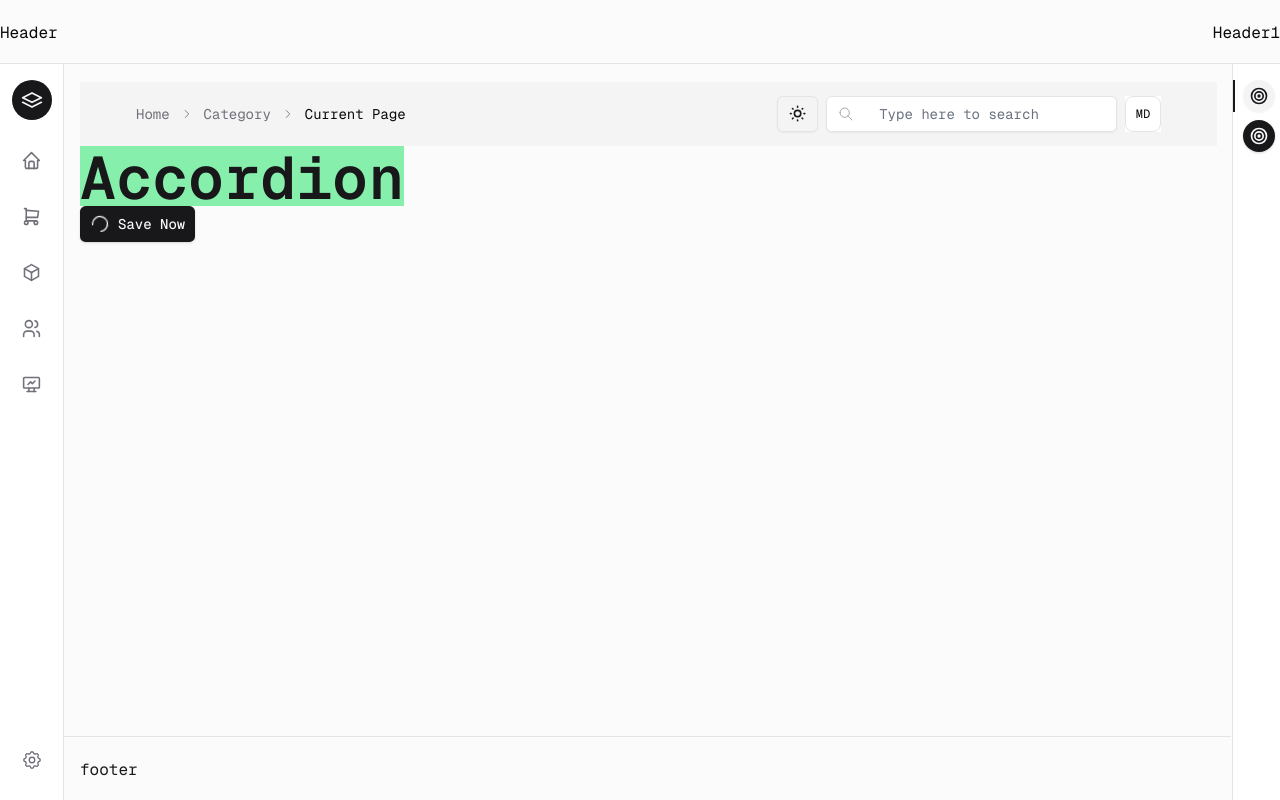
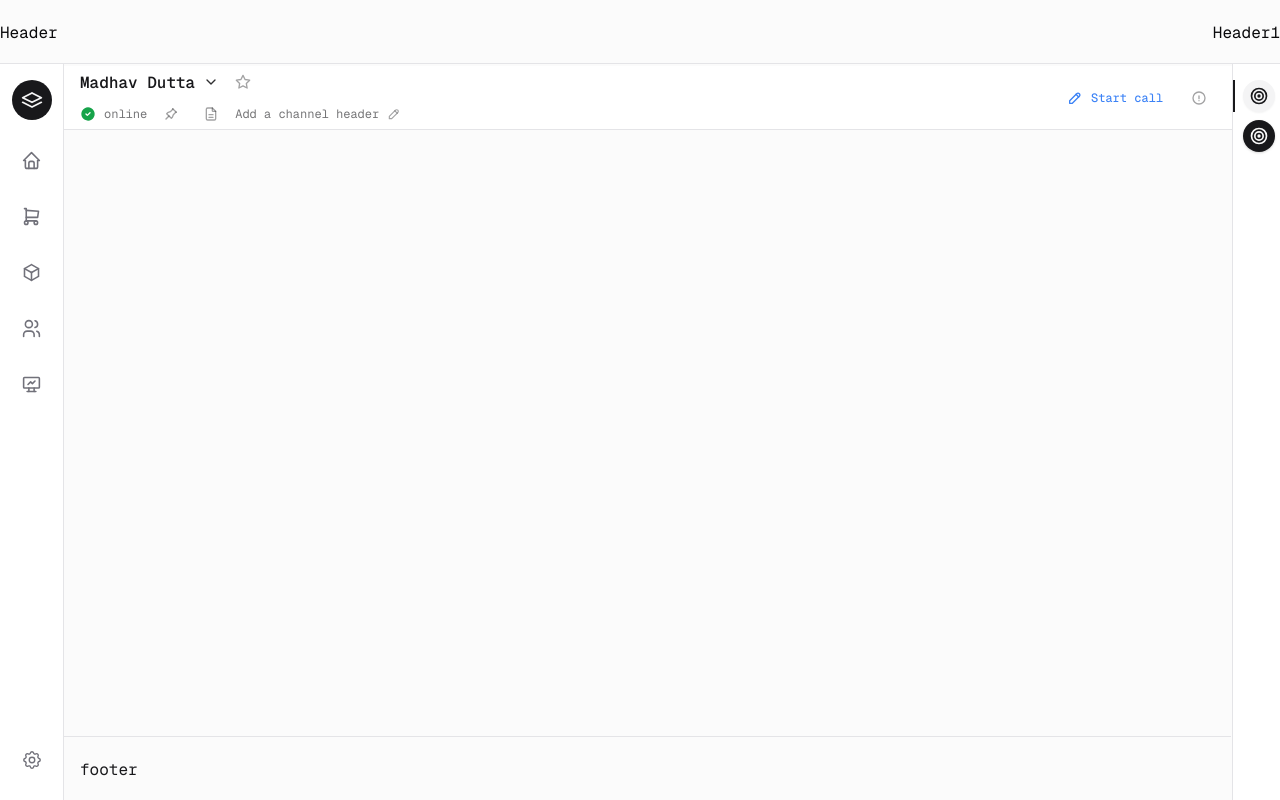
Before and after one commit to madhavdutta/xbeshui, a React (Vite) app: page / in a window 1280 px wide. Built offline with nearby package versions, Linux system fonts and the light colour scheme.

Commit message:
ui component dsigne

```diff
--- a/packages/core/ui/appshell/aside/asideUI.tsx
+++ b/packages/core/ui/appshell/aside/asideUI.tsx
@@ -1,14 +1,26 @@
 // import { Button, Card,  Group, Text, Separator, Stack, DropdownMenu } from "../../../components/index";
 // import { IconTruckDelivery, IconDotsVertical, IconChevronLeft, IconChevronRight, IconCreditCard } from '@tabler/icons-react';
 
+import { IconTargetArrow, IconX, IconArrowsDiagonalMinimize2 } from "@tabler/icons-react";
+import { Stack, Group, Text, Button } from "../../../components";
+
 export const AsideUI = () => {
-
-    return (
-    <div className="h-16 w-full m-0 p-6 ">
-        Hello world! Hello world! Hello world! Hello world! Hello world! Hello world! Hello world! Hello world! Hello world! Hello world! Hello world! Hello world! Hello world! Hello world!
-        Hello world! Hello world! Hello world! Hello world! Hello world! Hello world! Hello world! Hello world! Hello world! Hello world! Hello world! Hello world! Hello world! Hello world! Hello world! Hello world!
-        Hello world! Hello world! Hello world! Hello world! Hello world! Hello world!
-    </div>
-
-    )
-}
+  return (
+    <>
+      <Group gap="xs" justify="spaceBetween" className="bg-secondary/30 h-16 border-b pl-4 pr-12">
+        <Group gap="xs">
+          <IconTargetArrow width={22} />
+          <Text size="lg">Boards</Text>
+        </Group>
+        <Group gap="xs" justify="right">
+            <Button variant={'ghost'}>
+                <IconArrowsDiagonalMinimize2 width={16} />
+            </Button>
+            <Button variant={'ghost'}>
+                <IconX width={16} />
+            </Button>
+        </Group>
+      </Group>
+    </>
+  );
+};
--- a/src/App.tsx
+++ b/src/App.tsx
@@ -22,9 +22,11 @@ import {
   Card,
   Label,
   Toggle,
+  Tooltip,
 } from "../packages/core/components";
 import {
   IconBox,
+  IconChevronDown,
   IconDeviceAnalytics,
   IconHome,
   IconSearch,
@@ -32,6 +34,12 @@ import {
   IconShoppingCart,
   IconStack,
   IconUsers,
+  IconStar,
+  IconCircleCheckFilled,
+  IconPin,
+  IconFileDescription,
+  IconPencil,
+  IconExclamationCircle,
 } from "@tabler/icons-react";
 import Navmenu from "../packages/core/components/Navigation/navMenu/navMenu";
 import { motion } from "framer-motion";
@@ -115,8 +123,8 @@ const App = () => {
         fixedHeader={true}
         shrinkedAside
       >
-        <Container size={"xl"} fluid className="p-4">
-          <div className="h-16 w-full bg-secondary p-4  flex flex-row justify-end items-end">
+        <Container size={"xl"} fluid className="">
+          {/* <div className="h-16 w-full bg-secondary p-4  flex flex-row justify-end items-end">
             <Group
               className={"w-full h-full px-10 py-4 "}
               justify="spaceBetween"
@@ -160,10 +168,10 @@ const App = () => {
                 </DropdownMenu>
               </Group>
             </Group>
-          </div>
-          <Title order="h1" className="bg-green-300 dark:bg-red-400">
+          </div> */}
+          {/* <Title order="h1" className="bg-green-300 dark:bg-red-400">
             Accordion
-          </Title>
+          </Title> */}
           {/* <Code language="typescript">
 			{`
 				import React from "react";
@@ -173,10 +181,87 @@ const App = () => {
 					</Text>
 			`}
 		  </Code> */}
-  <Button variant="default" loading disabled={false} >
+          {/* <Button variant="default" loading disabled={false} >
 					Save Now
+				</Button> */}
+
+          <Group className="h-16 w-full bg-white border-b p-4 flex">
+            <Stack gap="xs">
+              <Group gap="xs">
+                <Text size="base" fontWeight="semibold">
+                  Madhav Dutta
+                </Text>
+                <IconChevronDown className="text-primary/90" width={16} />
+                <Tooltip>
+                  <Tooltip.Trigger asChild>
+                    <Button size={"xs"} variant={"ghost"}>
+                      <IconStar className="text-primary/40" width={16} />
                     </Button>
+                  </Tooltip.Trigger>
+                  <Tooltip.Content>
+                    <p>Add to Favorites</p>
+                  </Tooltip.Content>
+                </Tooltip>
+              </Group>
+              <Group gap="xs">
+                <IconCircleCheckFilled className="text-green-600" width={16} />
+                <Text className="text-primary/60" size="xs">
+                  online
+                </Text>
+                <Tooltip>
+                  <Tooltip.Trigger asChild>
+                    <Button size={"xs"} variant={"ghost"}>
+                      <IconPin className="text-primary/40" width={16} />
+                    </Button>
+                  </Tooltip.Trigger>
+                  <Tooltip.Content>
+                    <p>Pinned messages</p>
+                  </Tooltip.Content>
+                </Tooltip>
 
+                <Tooltip>
+                  <Tooltip.Trigger asChild>
+                    <Button size={"xs"} variant={"ghost"}>
+                      <IconFileDescription
+                        className="text-primary/40"
+                        width={16}
+                      />
+                    </Button>
+                  </Tooltip.Trigger>
+                  <Tooltip.Content>
+                    <p>Channel files</p>
+                  </Tooltip.Content>
+                </Tooltip>
+                <Text className="text-primary/60" size="xs">
+                  Add a channel header
+                </Text>
+                <IconPencil className="text-primary/40" width={14} />
+              </Group>
+            </Stack>
+            <Group gap="xs" justify="right">
+              <Button
+                size={"sm"}
+                variant={"ghost"}
+                leftSection={<IconPencil width={16} />}
+                className="text-blue-500"
+              >
+                Start call
+              </Button>
+              <Tooltip>
+                <Tooltip.Trigger asChild>
+                  <Button size={"sm"} variant={"ghost"}>
+                    <IconExclamationCircle
+                      className="text-primary/40"
+                      width={16}
+                    />
+                  </Button>
+                </Tooltip.Trigger>
+                <Tooltip.Content>
+                  <p>View Info</p>
+                </Tooltip.Content>
+              </Tooltip>
+            </Group>
+          </Group>
         </Container>
       </AppShell>
     </>
```
Lines whose indentation alone changed are shown as unchanged.
